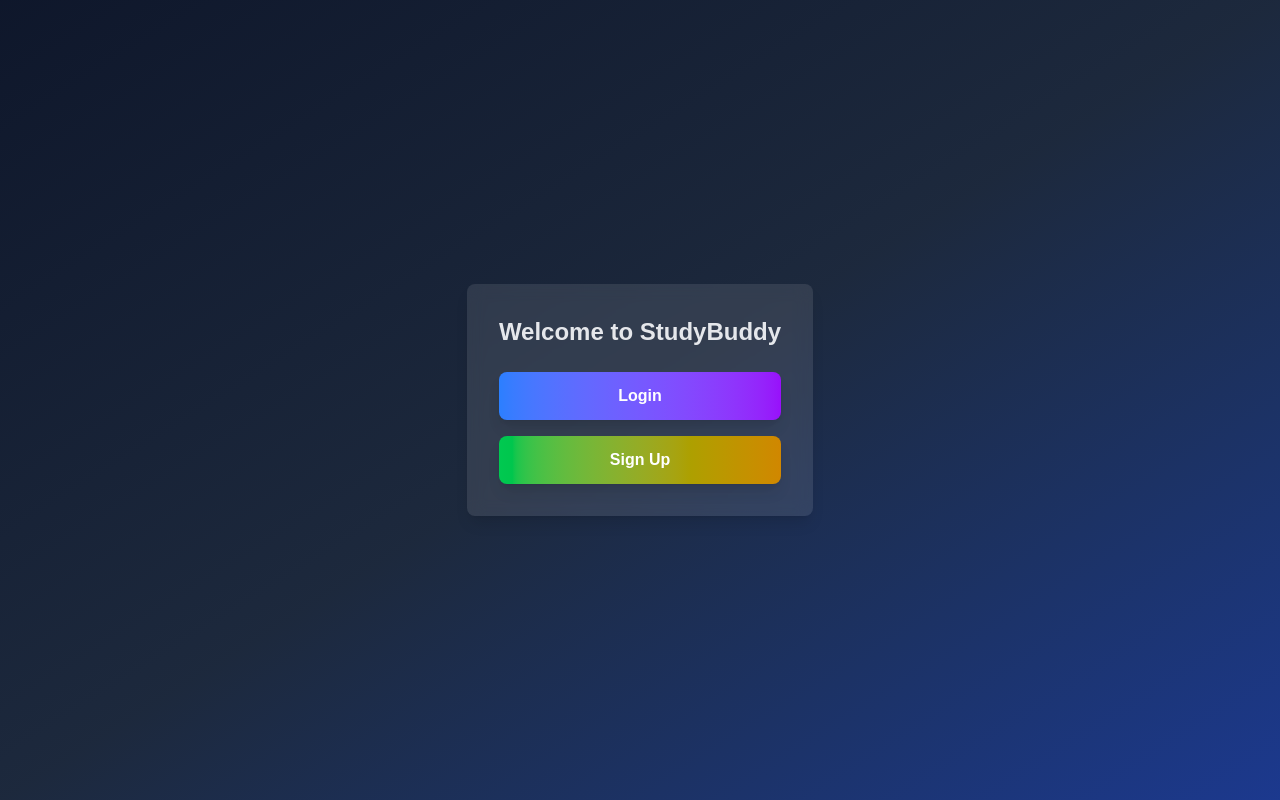
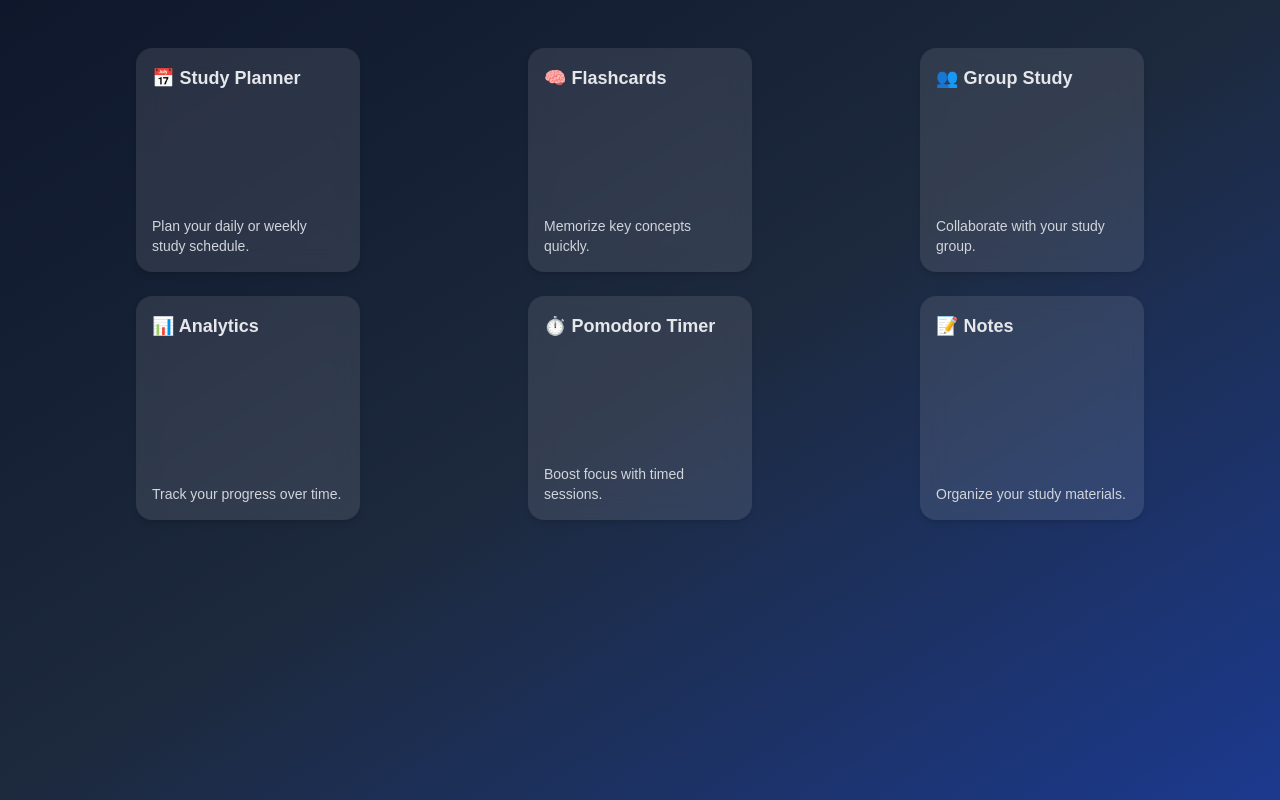
Before and after one commit to Qadeer572/StudyBuddy_Frontend, a Next.js app: page /Home in a window 1280 px wide. Built offline with nearby package versions, Linux system fonts and the light colour scheme.

Commit message:
-------------- nice work ---

```diff
--- a/src/app/Home/page.tsx
+++ b/src/app/Home/page.tsx
@@ -1,38 +1,32 @@
-'use client'
-import React from "react";
-import { useRouter } from "next/navigation";
+'use client';
+import { useRouter } from 'next/navigation';
 
-export default function StudyBuddyHomePage() {
+export default function HomePage() {
   const router = useRouter();
 
-  const handleLogin = () => {
-    // Redirect to login page
-    router.push("/login");
-  };
+  const handleClick = () => router.push('/planner');
 
-  const handleSignup = () => {
-    // Redirect to signup page
-    router.push("/signup");
-  };
+  const Card = ({ title, desc, emoji }: { title: string, desc: string, emoji: string }) => (
+    <div
+      onClick={handleClick}
+      className="cursor-pointer rounded-2xl p-4 w-40 sm:w-48 md:w-56 aspect-square bg-white/10 backdrop-blur-md shadow-md hover:shadow-blue-400 hover:scale-105 transition-transform duration-300 text-gray-200"
+    >
+      <div className="flex flex-col h-full justify-between">
+        <h2 className="text-lg font-semibold">{emoji} {title}</h2>
+        <p className="text-sm text-gray-300">{desc}</p>
+      </div>
+    </div>
+  );
 
   return (
-    <div className="min-h-screen bg-gradient-to-br from-slate-900 via-slate-800 to-blue-900 flex items-center justify-center">
-      <div className="bg-white/10 backdrop-blur-sm rounded-lg p-8 shadow-lg sm:max-w-sm md:max-w-sm">
-        <h1 className="text-2xl font-bold text-center text-gray-200 mb-6">Welcome to StudyBuddy</h1>
-        <div className="space-y-4">
-          <button
-            onClick={handleLogin}
-            className="w-full bg-gradient-to-r from-blue-500 to-purple-600 hover:from-blue-400 hover:to-purple-500 text-white font-bold py-3 px-6 rounded-lg shadow-lg hover:shadow-blue-400/25 transition-all duration-300 ease-in-out transform hover:scale-105 hover:-translate-y-1"
-          >
-            Login
-          </button>
-          <button
-            onClick={handleSignup}
-            className="w-full bg-gradient-to-r from-green-500 to-yellow-600 hover:from-green-400 hover:to-yellow-500 text-white font-bold py-3 px-6 rounded-lg shadow-lg hover:shadow-green-400/25 transition-all duration-300 ease-in-out transform hover:scale-105 hover:-translate-y-1"
-          >
-            Sign Up
-          </button>
-        </div>
+    <div className="min-h-screen bg-gradient-to-br from-slate-900 via-slate-800 to-blue-900 py-12 px-4 justify-center">
+      <div className="max-w-6xl mx-auto grid grid-cols-2 md:grid-cols-3 gap-6 justify-items-center">
+        <Card title="Study Planner" desc="Plan your daily or weekly study schedule." emoji="📅" />
+        <Card title="Flashcards" desc="Memorize key concepts quickly." emoji="🧠" />
+        <Card title="Group Study" desc="Collaborate with your study group." emoji="👥" />
+        <Card title="Analytics" desc="Track your progress over time." emoji="📊" />
+        <Card title="Pomodoro Timer" desc="Boost focus with timed sessions." emoji="⏱️" />
+        <Card title="Notes" desc="Organize your study materials." emoji="📝" />
       </div>
     </div>
   );
```
